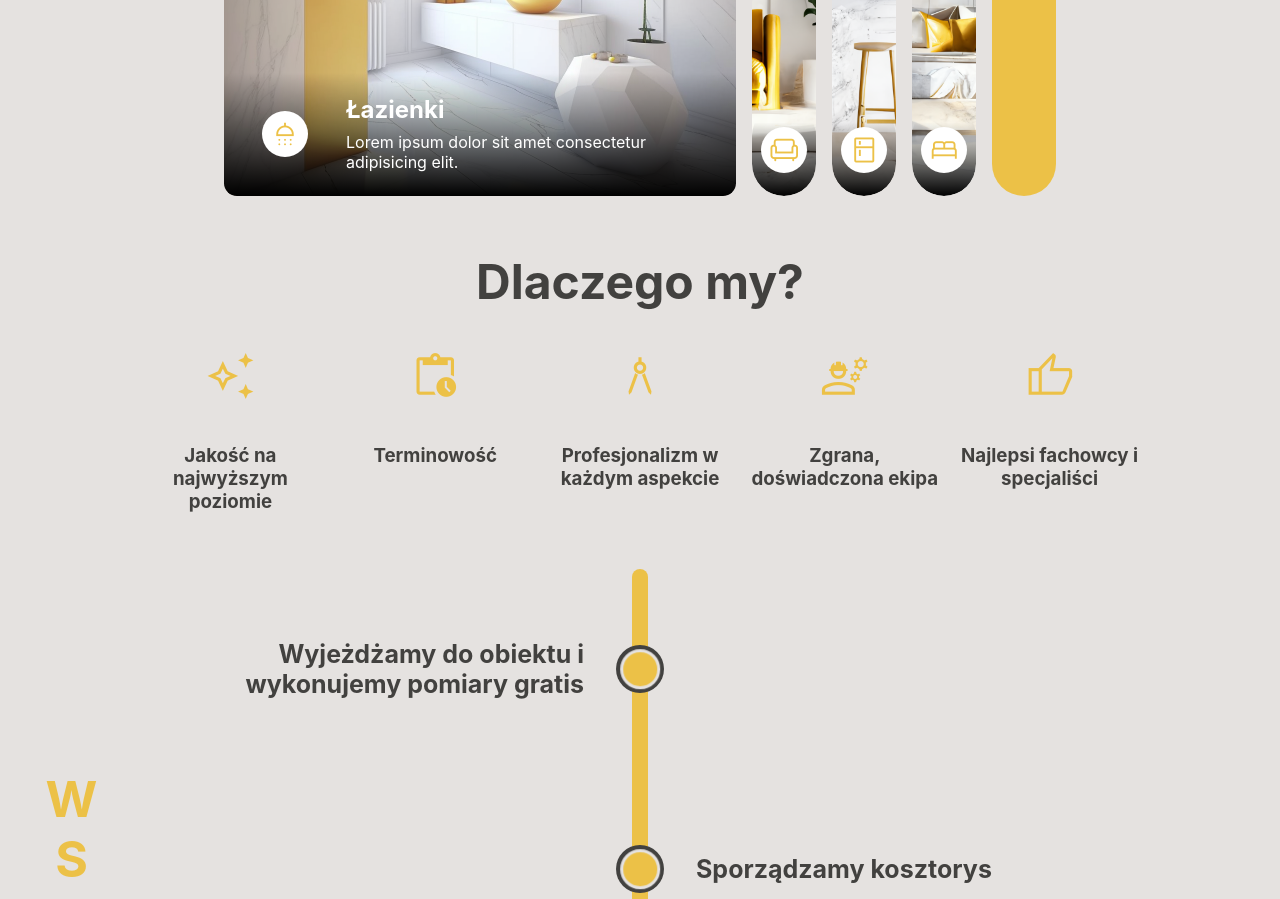
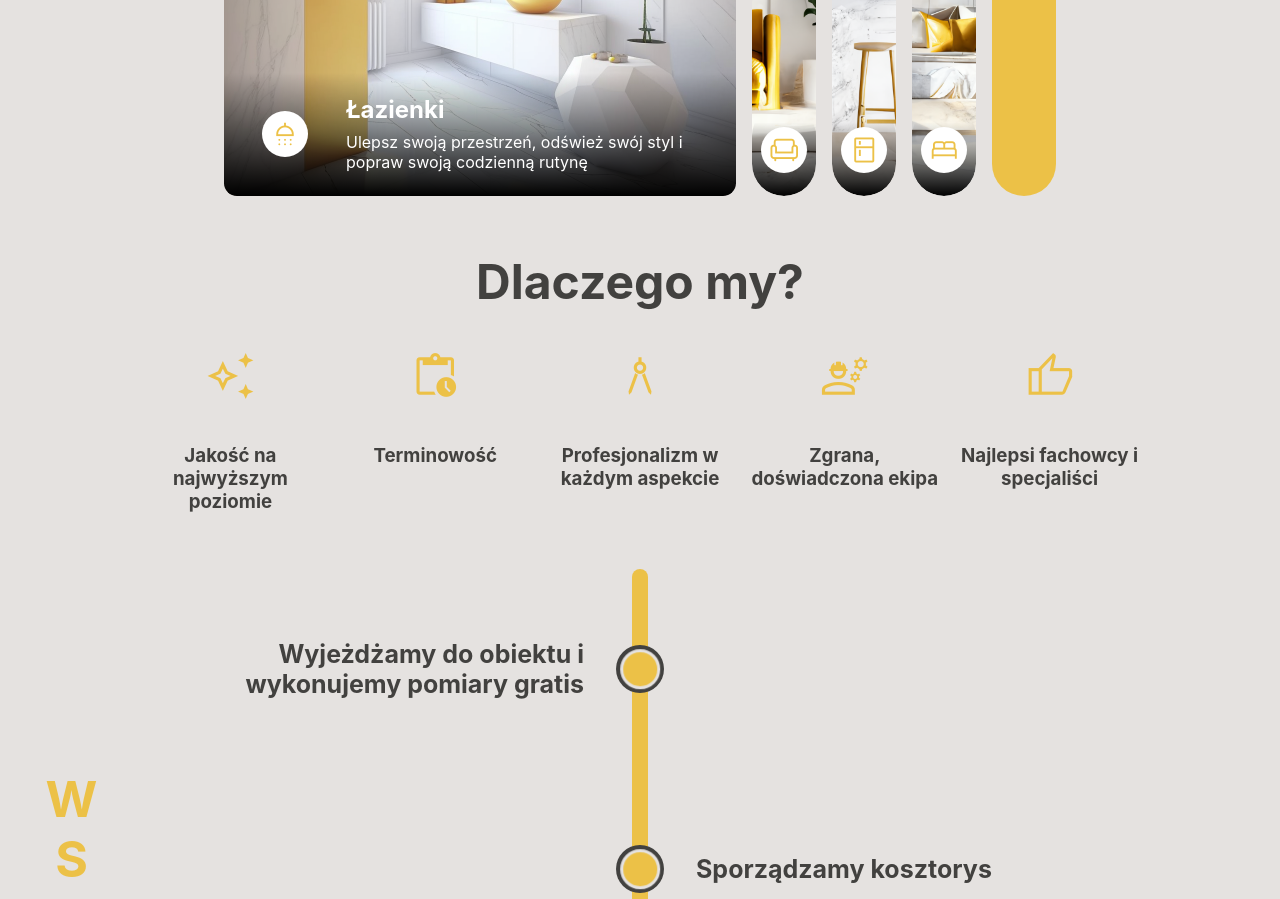
Before and after one commit to Collert/Comfort-Lux-norev, a React (Create React App) app: page / in a window 1280 px wide. Shown: the part 3440-4339 px from the top of the page. Built offline with nearby package versions, Linux system fonts and the light colour scheme.

Commit message:
Added descriptions to gallery tabs

```diff
--- a/src/components/gallery/GalleryPanel.jsx
+++ b/src/components/gallery/GalleryPanel.jsx
@@ -6,22 +6,26 @@ export default function GalleryPanel (props) {
         "bathroom":{
             icon:"shower",
             title:"Łazienki",
-            backgroundImg:"bathrooms-img"
+            backgroundImg:"bathrooms-img",
+            description:"Ulepsz swoją przestrzeń, odśwież swój styl i popraw swoją codzienną rutynę"
         },
         "kitchen":{
             icon:"kitchen",
             title:"Kuchnie",
-            backgroundImg:"kitchens-img"
+            backgroundImg:"kitchens-img",
+            description:"Zmodernizuj swój projekt, zmodernizuj swoje urządzenia i popraw swoje doznania związane z gotowaniem i rozrywką"
         },
         "livery":{
             icon:"chair",
             title:"Salony",
-            backgroundImg:"living-img"
+            backgroundImg:"living-img",
+            description:"Ulepsz swój układ, odśwież wystrój i popraw swój komfort i rozrywkę"
         },
         "bedroom":{
             icon:"bed",
             title:"Sypialnie",
-            backgroundImg:"bedrooms-img"
+            backgroundImg:"bedrooms-img",
+            description:"Odmień swoją przestrzeń, odśwież swój styl i zwiększ swój komfort i relaks"
         },
     }
 
@@ -56,7 +60,7 @@ export default function GalleryPanel (props) {
                 role="region"
                 >
                     <h2 className="panel-title" id={`panel${props.id}-title`}>{dictionary[props.theme].title}</h2>
-                    <p>Lorem ipsum dolor sit amet consectetur adipisicing elit.</p>
+                    <p>{dictionary[props.theme].description}</p>
                 </div>}
             </div>
         </div>
```
